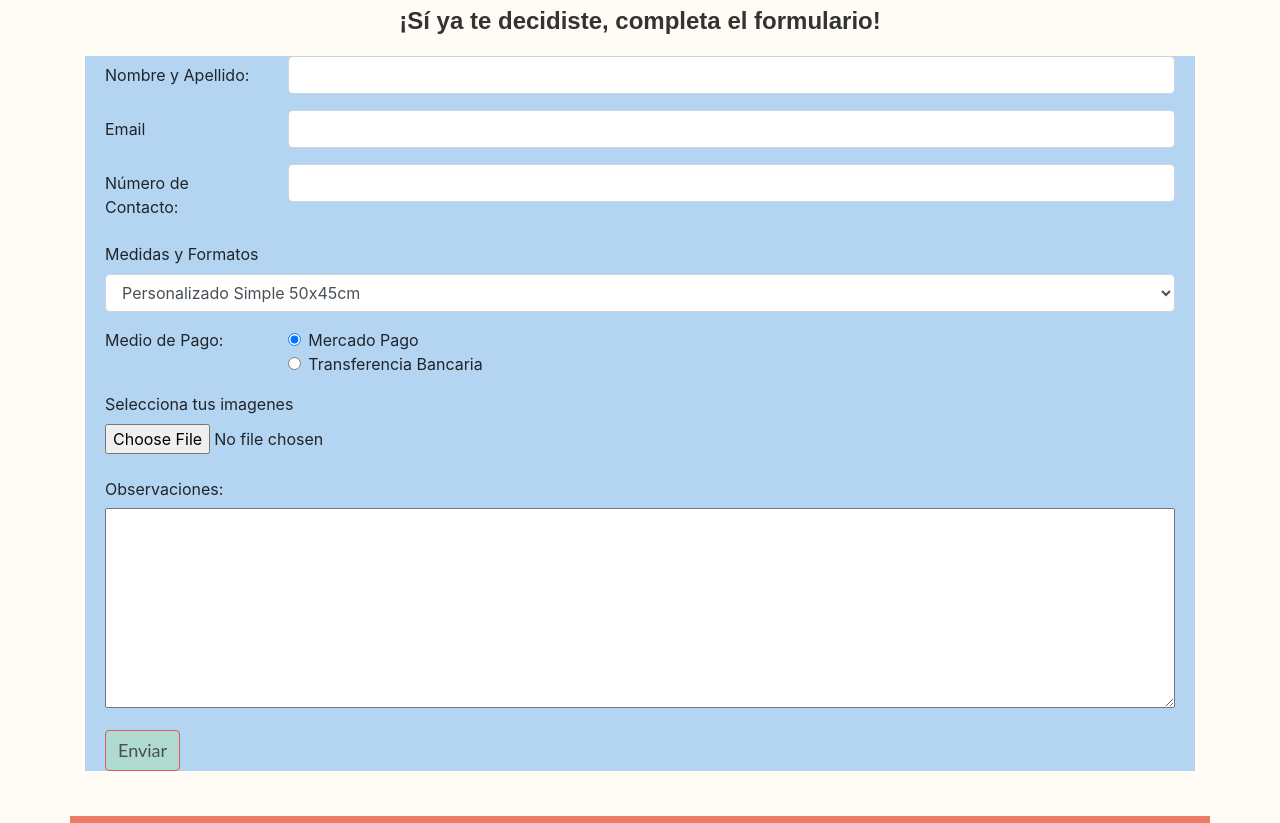
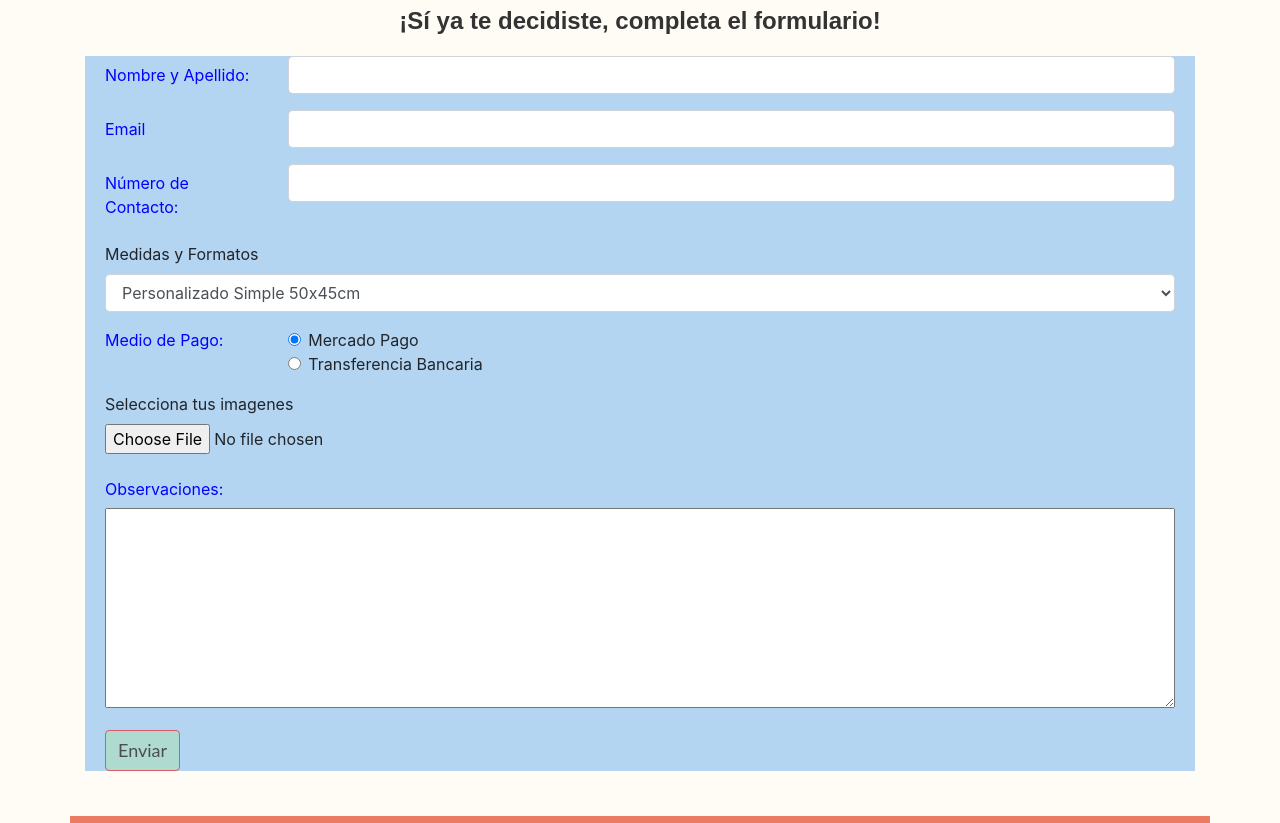
Before and after one commit to efecarola/carmelodecoracio, a website: page pages/personalizados.html in a window 1280 px wide. Shown: the part 2119-2942 px from the top of the page. Drawn offline with nearby package versions, Linux system fonts and the light colour scheme; files whose address does not match are found by name.

Commit message:
formulario

```diff
--- a/pages/personalizados.html
+++ b/pages/personalizados.html
@@ -215,25 +215,25 @@
 		<section class="formulario__per">
 				<form class="formulario__p">
 			<div class="form-group row">
-				<label for="nombre_apellido" class="col-sm-2 col-form-label">Nombre y Apellido:</label>
+				<label for="nombre_apellido" class="col-sm-2 col-form-label texto__formularioper">Nombre y Apellido:</label>
 				<div class="col-sm-10">
 				  <input type="text" class="form-control" id="nombre_apellido">
 				</div>
 			  </div>
 			<div class="form-group row">
-				<label for="inputEmail3" class="col-sm-2 col-form-label">Email</label>
+				<label for="inputEmail3" class="col-sm-2 col-form-label texto__formularioper">Email</label>
 				<div class="col-sm-10">
 				  <input type="email" class="form-control" id="inputEmail3">
 				</div>
 			</div>
 			<div class="form-group row">
-				<label for="telefono" class="col-sm-2 col-form-label">Número de Contacto:</label>
+				<label for="telefono" class="col-sm-2 col-form-label texto__formularioper">Número de Contacto:</label>
 				<div class="col-sm-10">
 				  <input type="text" class="form-control" id="telefono">
 				</div>
 			</div>
 			<div class="form-group">
-				<label for="exampleFormControlSelect1">Medidas y Formatos</label>
+				<label for="exampleFormControlSelect1 texto__formularioper">Medidas y Formatos</label>
 				<select class="form-control" id="exampleFormControlSelect1">
 				  <option>Personalizado Simple 50x45cm</option>
 				  <option>Personalizado Simple 70x70cm</option>
@@ -248,7 +248,7 @@
 			  </div>
 			<fieldset class="form-group">
 			  <div class="row">
-				<legend class="col-form-label col-sm-2 pt-0">Medio de Pago:</legend>
+				<legend class="col-form-label col-sm-2 pt-0 texto__formularioper">Medio de Pago:</legend>
 				<div class="col-sm-10">
 				  <div class="form-check">
 					<input class="form-check-input" type="radio" name="gridRadios" id="gridRadios1" value="option1" checked>
@@ -266,11 +266,11 @@
 			  </div>
 			</fieldset>
 			<div class="form-group">
-				<label for="exampleFormControlFile1">Selecciona tus imagenes</label>
+				<label for="exampleFormControlFile1 texto__formularioper">Selecciona tus imagenes</label>
 				<input type="file" class="form-control-file" id="exampleFormControlFile1">
 			  </div>
 			<div class="form-group row">
-				<label for="msg" class="col-sm-2 col-form-label">Observaciones:</label>
+				<label for="msg" class="col-sm-2 col-form-label texto__formularioper">Observaciones:</label>
 				<div class="col-md-12 col-xs-12">
 				<textarea id="msg" name="user_message" style="min-width: 100%; height:200px;"></textarea>
 				</div>
--- a/scss/style.scss
+++ b/scss/style.scss
@@ -359,7 +359,7 @@ body {
 }
 
 .texto__formularioper{
-  color: blue;
+  color: #292C62;
 }
 /* fin personalizados*/
 
```
